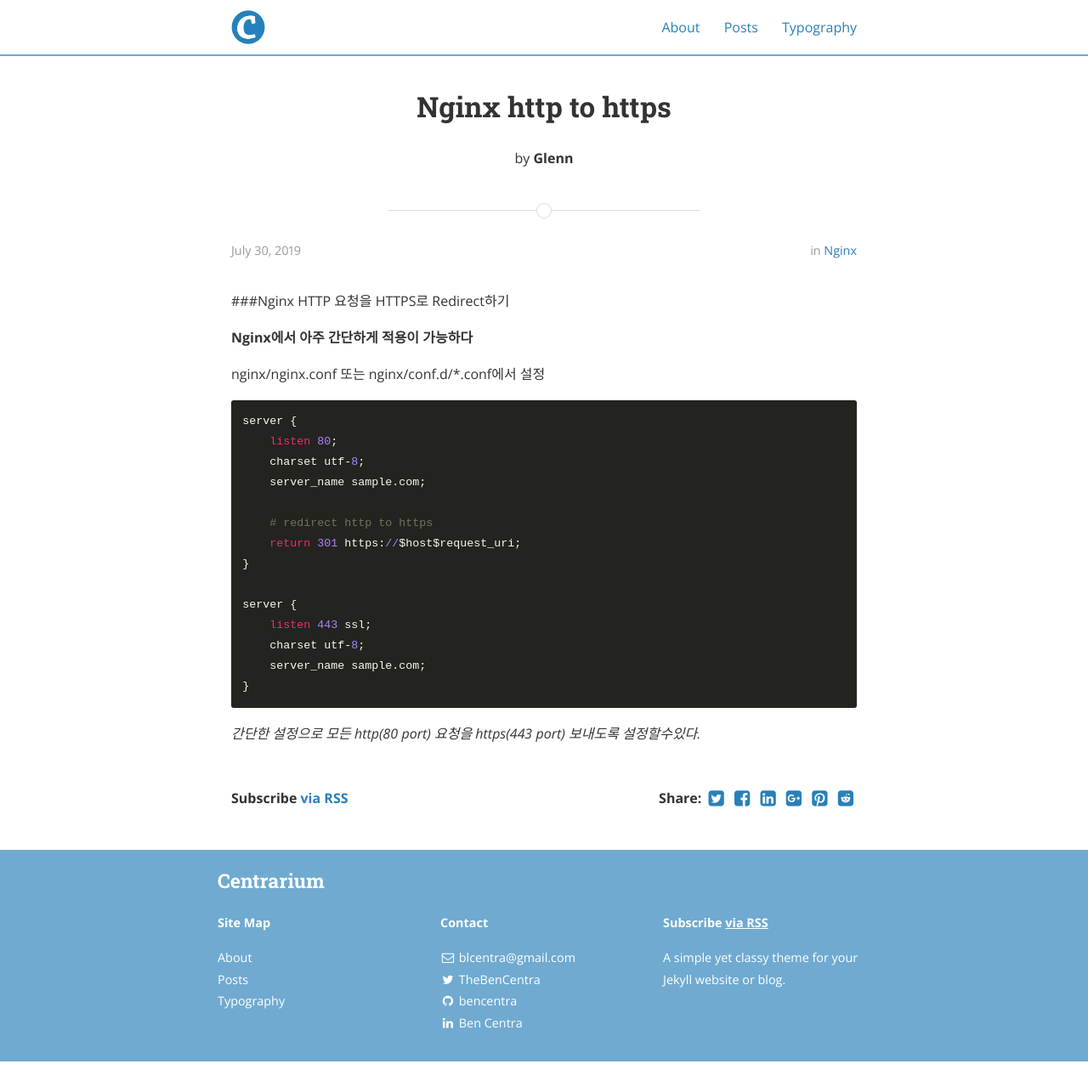
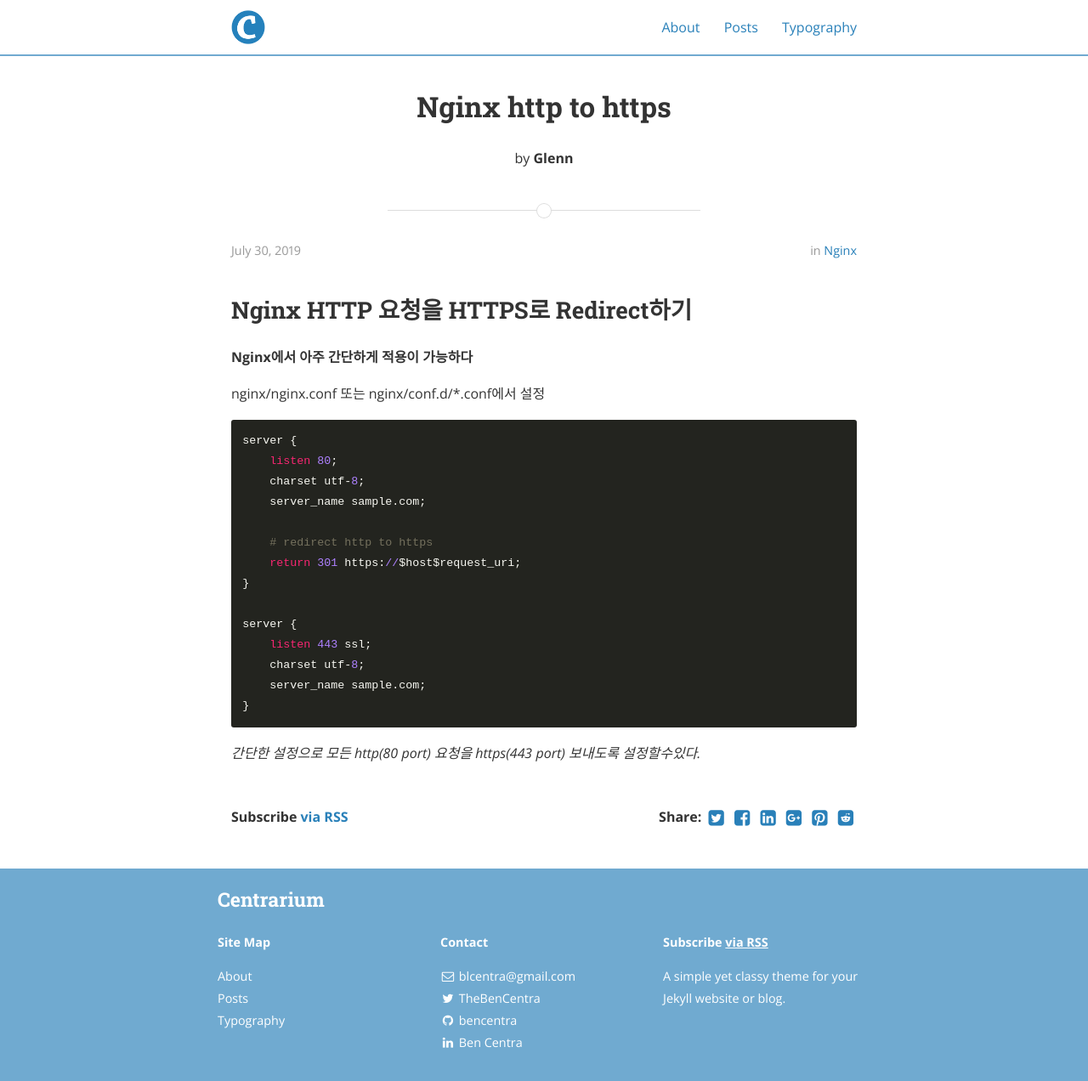
Before and after one commit to tries1/tries1.github.io, a Jekyll site: the page built from _posts/2019-07-30-nginx http_to_https.md, in a window 1280 px wide. Shown: the whole page at 85% size. Built offline with Jekyll 4.4.1, drawn with Linux system fonts in a browser that asks for light colours; nearby versions of some CDN libraries; before the commit the page ends 1249 px from its top, so only the background shows below that.

```diff
--- a/_posts/2019-07-30-nginx http_to_https.md
+++ b/_posts/2019-07-30-nginx http_to_https.md
@@ -6,7 +6,7 @@ author: Glenn
 categories: Nginx
 ---
 
-###Nginx HTTP 요청을 HTTPS로 Redirect하기
+## Nginx HTTP 요청을 HTTPS로 Redirect하기
 
 **Nginx에서 아주 간단하게 적용이 가능하다**
 
```
